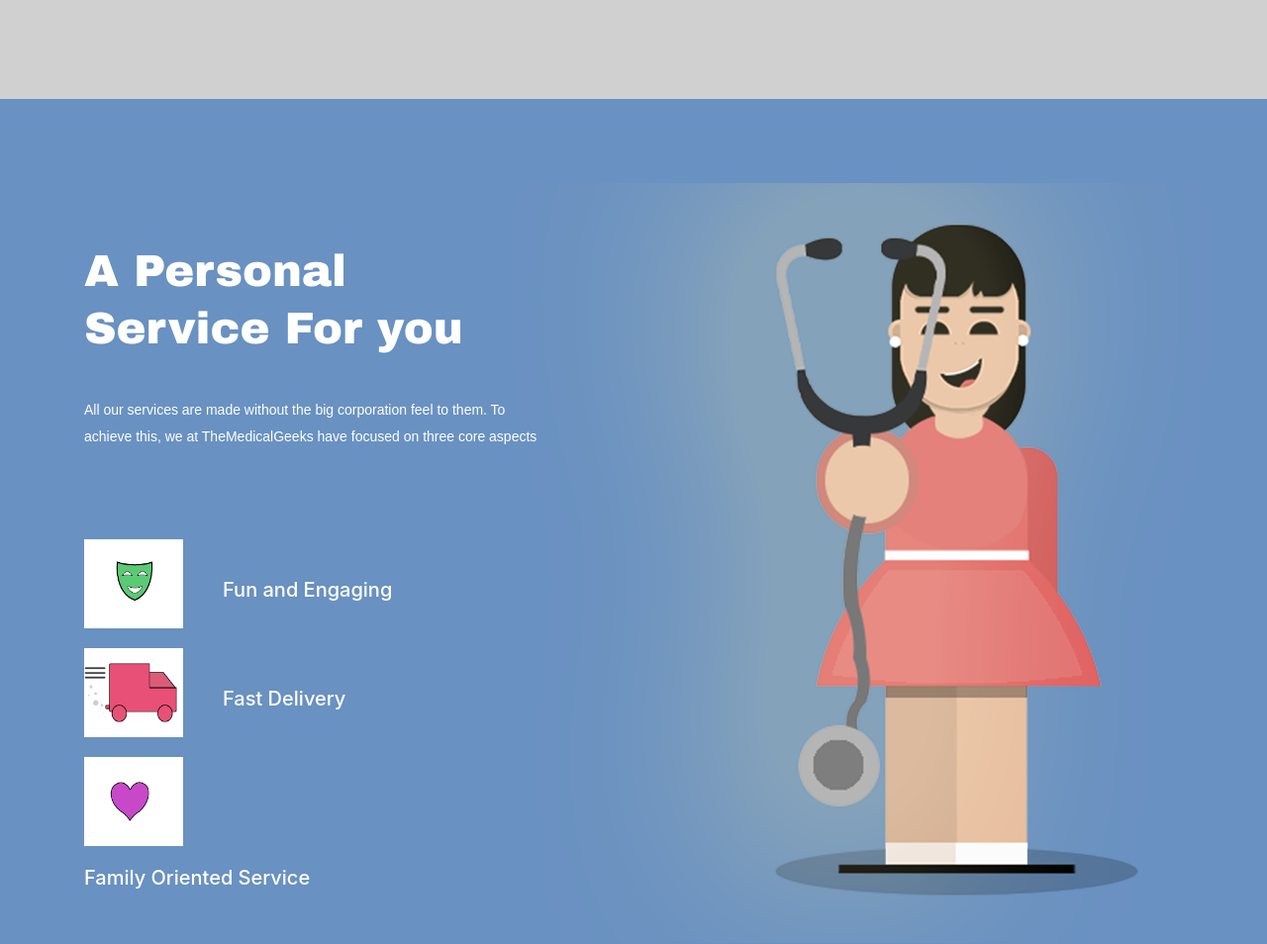
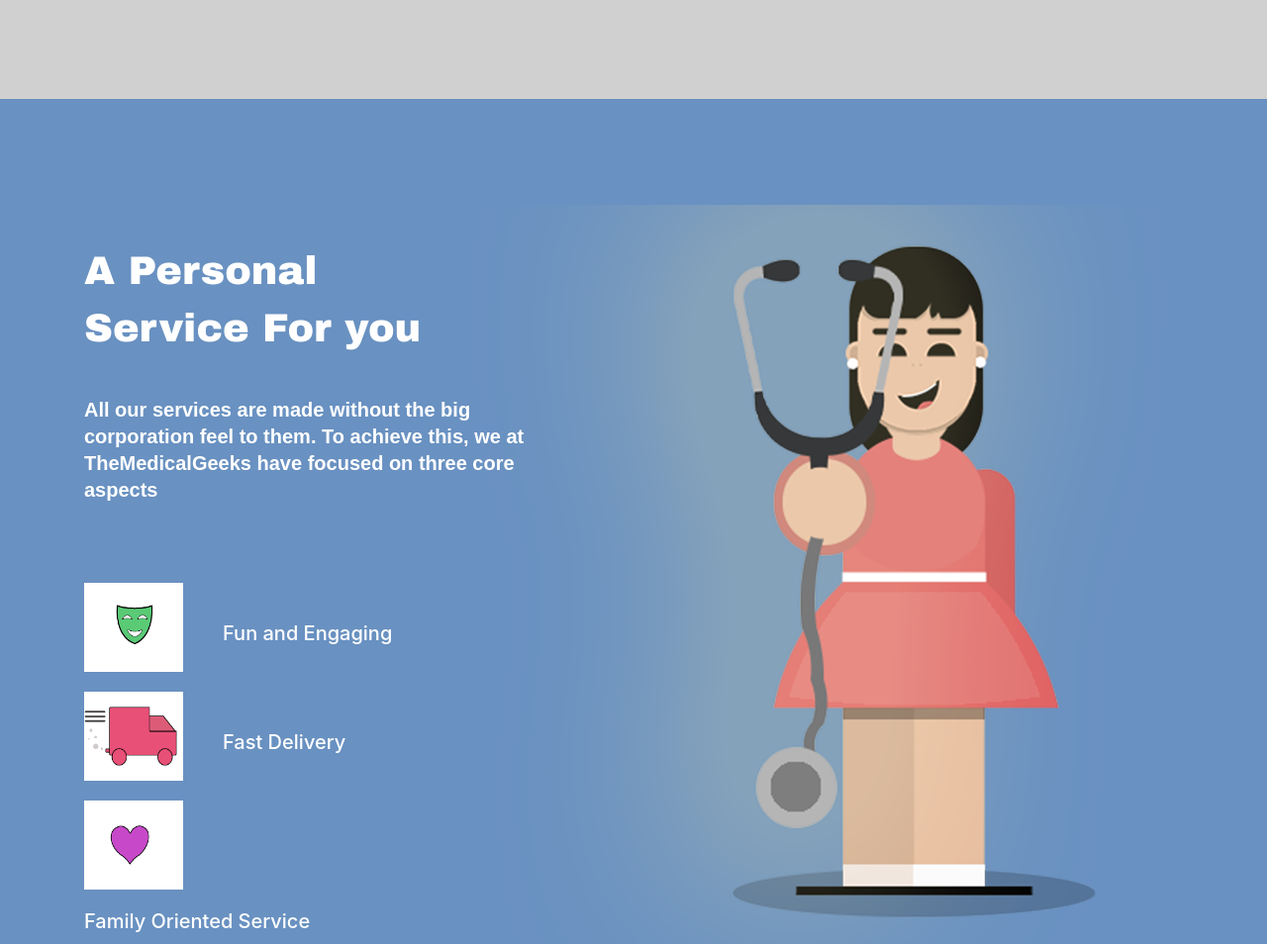
Before and after one commit to ng0c/TheMedicalGeeks-v2, a plain HTML site: page index.html in a window 1280 px wide. Shown: the part 1700-2654 px from the top of the page at 99% size. Drawn offline with nearby package versions, Linux system fonts and the light colour scheme.

Commit message:
styling on font and background for service subcontent

```diff
--- a/css/style.css
+++ b/css/style.css
@@ -137,7 +137,7 @@
 }
 
 .service-area-subcontent .service-subcontent-inner .overlay {
-  background: url(../img/background/container-3.png) no-repeat center;
+  background: url(../img/background/container-3.png) no-repeat center right;
   position: absolute;
   left: 0;
   right: 0;
@@ -147,13 +147,13 @@
 }
 
 .service-area-subcontent .area-heading {
-  margin-bottom: 90px;
+  margin-bottom: 80px;
   text-align: left;
   margin-top: 15px;
 }
 
 .service-area-subcontent .area-heading h4 {
-  font-size: 45px;
+  font-size: 40px;
   color: white;
   font-family: arial black;
   margin-bottom: 40px;
@@ -161,10 +161,11 @@
 }
 
 .service-area-subcontent .area-heading p {
-  font-size: 14px;
+  font-size: 20px;
+  font-weight: bold;
   font-family: arial;
   color: white;
-  margin-bottom: 40px;
+  margin-bottom: 30px;
   line-height: 27px;
   padding-right: 65px;
 }
```
Also changed, not shown: img/background/container-4.png (added), img/icons/javan-icon.png (added). Lines whose indentation alone changed are shown as unchanged.
